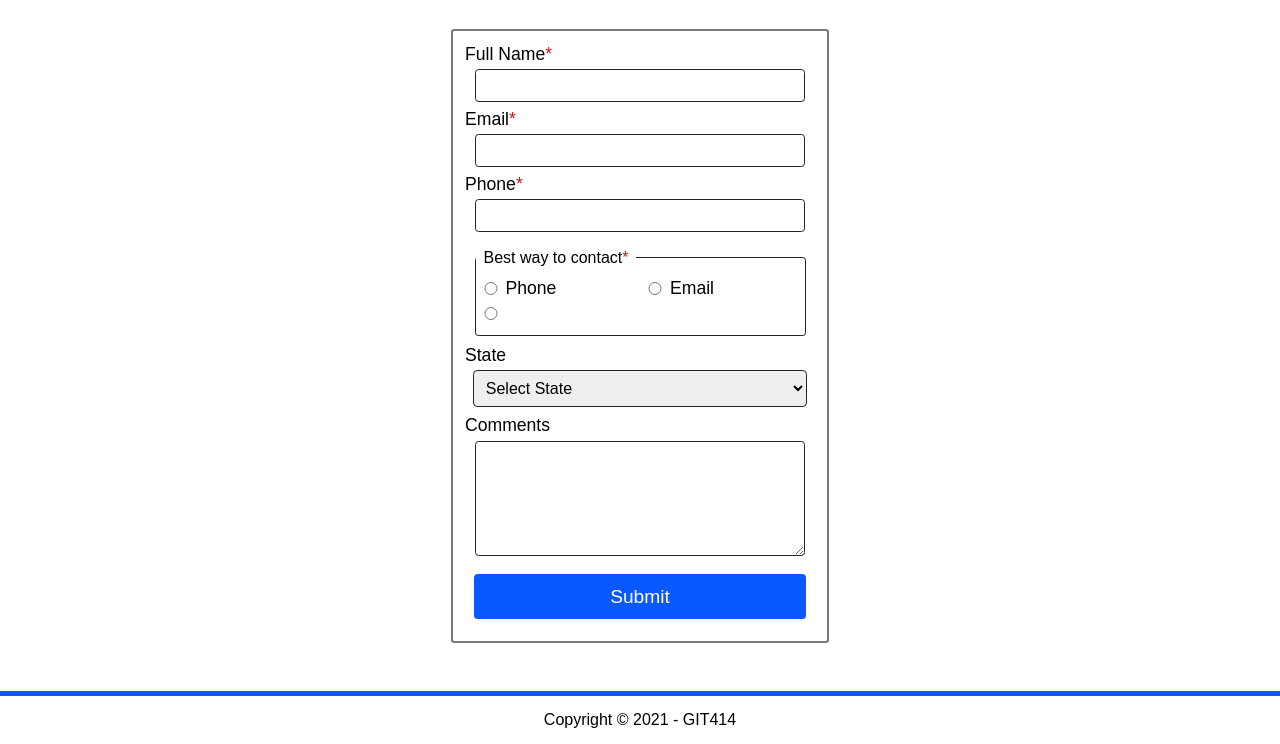
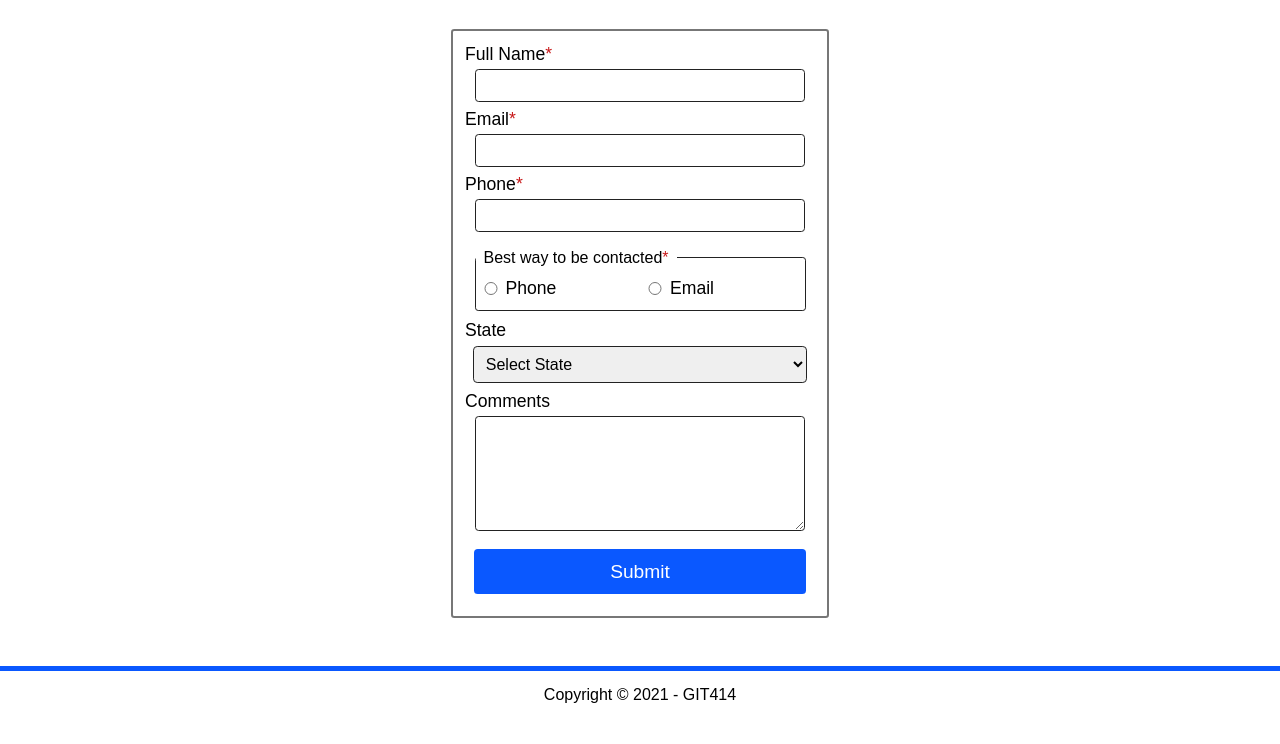
Before and after one commit to lmart139/Accessible-forms, a plain HTML site: page index.html in a window 1280 px wide. Shown: the part 666-1410 px from the top of the page. After the commit the page ends 1385 px from the top, so only its background shows below. Drawn offline with Linux system fonts and the light colour scheme.

Commit message:
Updated HTML

```diff
--- a/index.html
+++ b/index.html
@@ -40,12 +40,11 @@
 				<label for="Phonenumber">Phone<span class="required">*</span></label>
 				<input  type="text" id="Phonenumber" name="Phonenumber" autocomplete="name" required>
 				<fieldset>
-					<legend>Best way to contact<span class="required">*</span></legend>
-		<input type="radio" name="ContactM" id="ContactM" required>
-		<label for="Prphone">Phone</label>
-		<input type="radio" name="ContactM" id="Prphone" required>
-		<label for=Premail>Email</label>
-		<input type="radio" name="ContactM" id="Premail" required>
+					<legend>Best way to be contacted<span class="required">*</span></legend>
+					<input type="radio" name="ContactM" id="Prphone" required>
+					<label for="Prphone">Phone</label>
+					<input type="radio" name="ContactM" id="Premail" required>
+					<label for=Premail>Email</label>
 				</fieldset>
 				<label for="MyState">State</label>
 				<select name="MyState" id="MyState">
```
